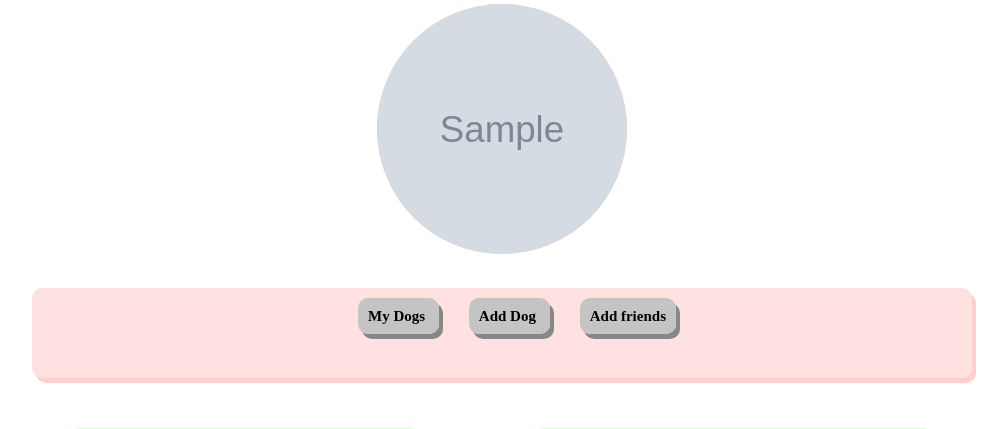
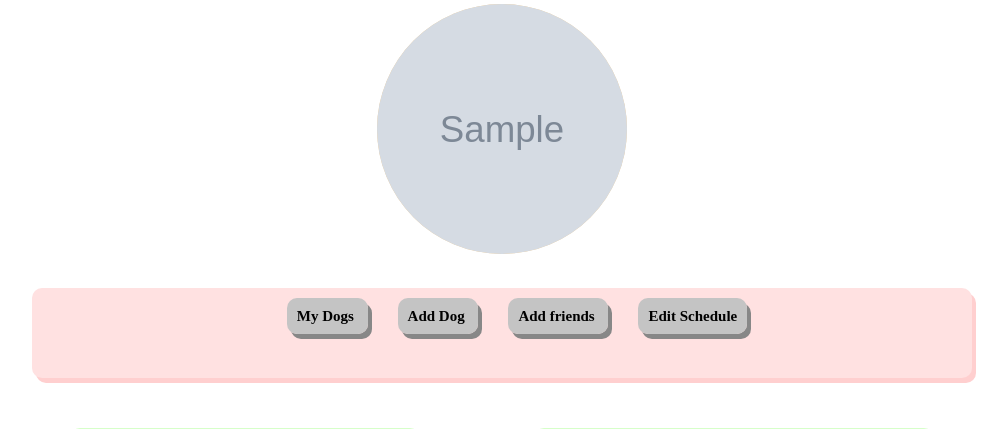
Before and after one commit to ad3707/w4111-proj1, a Flask app: template templates/home.html in a window 1280 px wide. Shown: the part 247-676 px from the top of the page, without its empty margins (138-1145 px from the left). Run offline with Flask 2, Linux system fonts and the light colour scheme; the template is opened without the code that fills it: most values are stand-ins (such as "Sample title", 1, 10 or a date in 2020); grey boxes marked "Sample" are stand-in pictures; parts of the project's set-up code (start-up, migrations or seed data) failed here and were passed over.

Commit message:
Update home.html

```diff
--- a/templates/home.html
+++ b/templates/home.html
@@ -136,6 +136,10 @@
 <a href="/search?user={{user}}" class="button"> Add friends </a>
 </span>
 
+  <span id = "btncontainer">
+<a href="/editSchedule?user={{user}}" class="button"> Edit Schedule </a>
+</span>
+
 
 </div>
 
```
